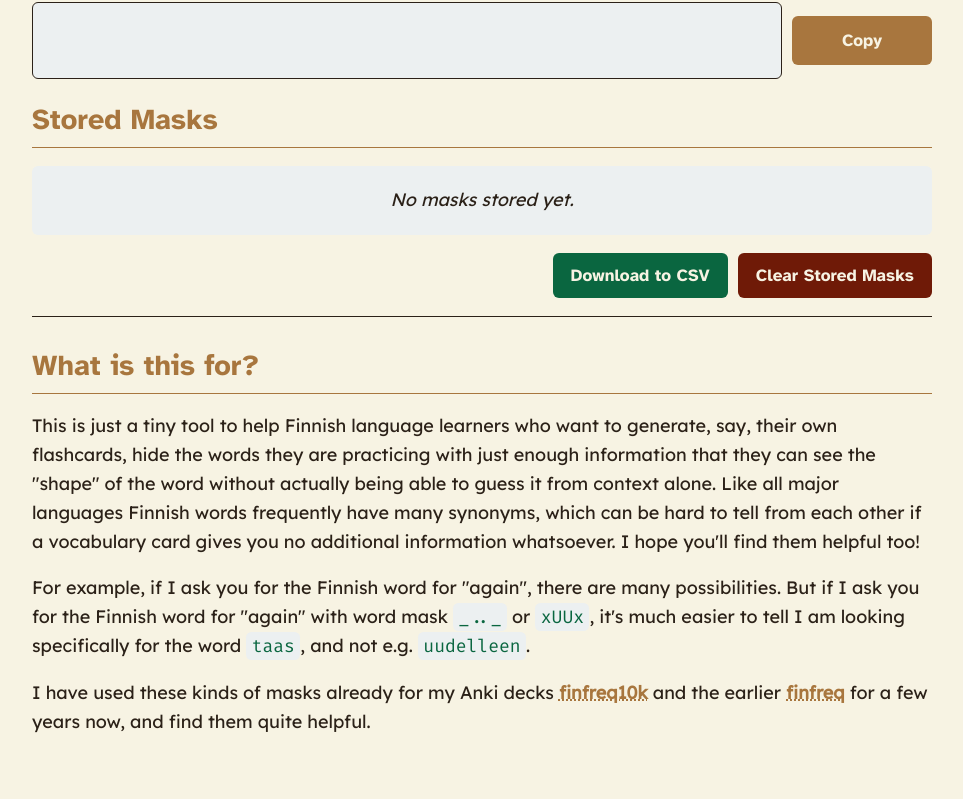
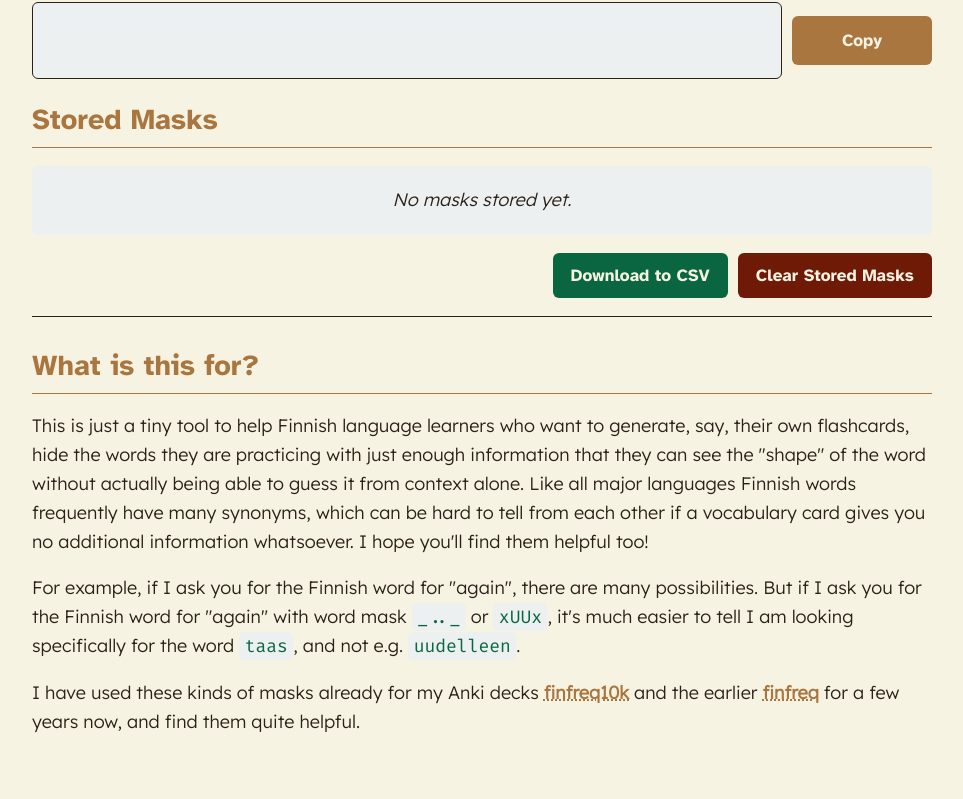
Before and after one commit to hiAndrewQuinn/finnish-vocabulary-masker, a plain HTML site: page index.html in a window 1280 px wide. Shown: the part 543-1342 px from the top of the page, without its empty margins (158-1121 px from the left). Drawn offline with nearby package versions, Linux system fonts and the light colour scheme.

Commit message:
feat: Fix font weight

```diff
--- a/index.html
+++ b/index.html
@@ -7,7 +7,7 @@
     <script src="https://cdnjs.cloudflare.com/ajax/libs/PapaParse/5.3.0/papaparse.min.js"></script>
     <link rel="preconnect" href="https://fonts.googleapis.com">
     <link rel="preconnect" href="https://fonts.gstatic.com" crossorigin>
-    <link href="https://fonts.googleapis.com/css2?family=Atkinson+Hyperlegible:wght@700&family=Lexend+Deca&family=Fira+Code&display=swap" rel="stylesheet">
+    <link href="https://fonts.googleapis.com/css2?family=Atkinson+Hyperlegible:wght@700&family=Lexend+Deca:wght@300&family=Fira+Code&display=swap" rel="stylesheet">
     <style>
       /*
       * Theme Name: Selko Archive (Fused)
```
